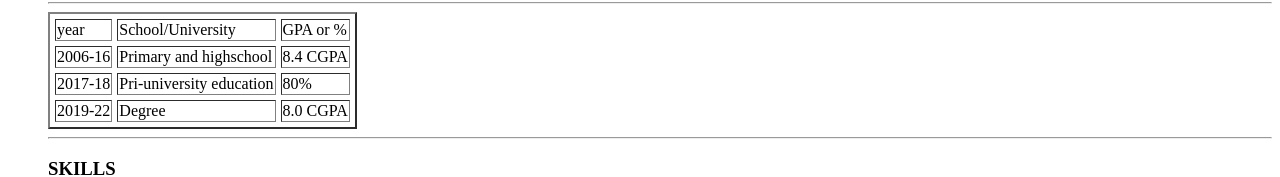
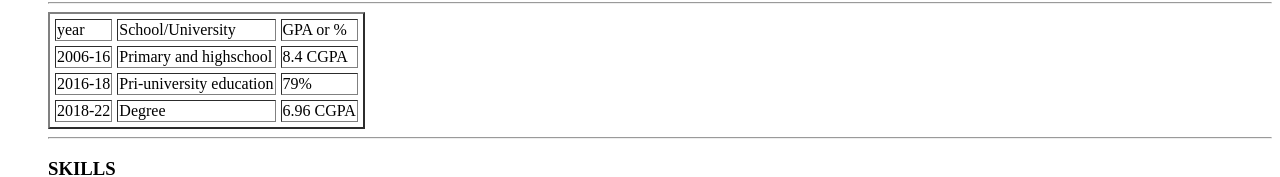
Before and after one commit to Dharani1920/cv, a plain HTML site: page index.html in a window 1280 px wide. Shown: the part 385-562 px from the top of the page. Drawn offline with Linux system fonts and the light colour scheme.

Commit message:
Update index.html

```diff
--- a/index.html
+++ b/index.html
@@ -32,14 +32,14 @@
             <td>8.4 CGPA</td>
           </tr>
           <tr>
-            <td>2017-18</td>
+            <td>2016-18</td>
             <td>Pri-university education</td>
-            <td>80%</td>
+            <td>79%</td>
           </tr>
           <tr>
-            <td>2019-22</td>
+            <td>2018-22</td>
             <td>Degree</td>
-            <td>8.0 CGPA</td>
+            <td>6.96 CGPA</td>
           </tr>
         </table>
         <hr>
```
